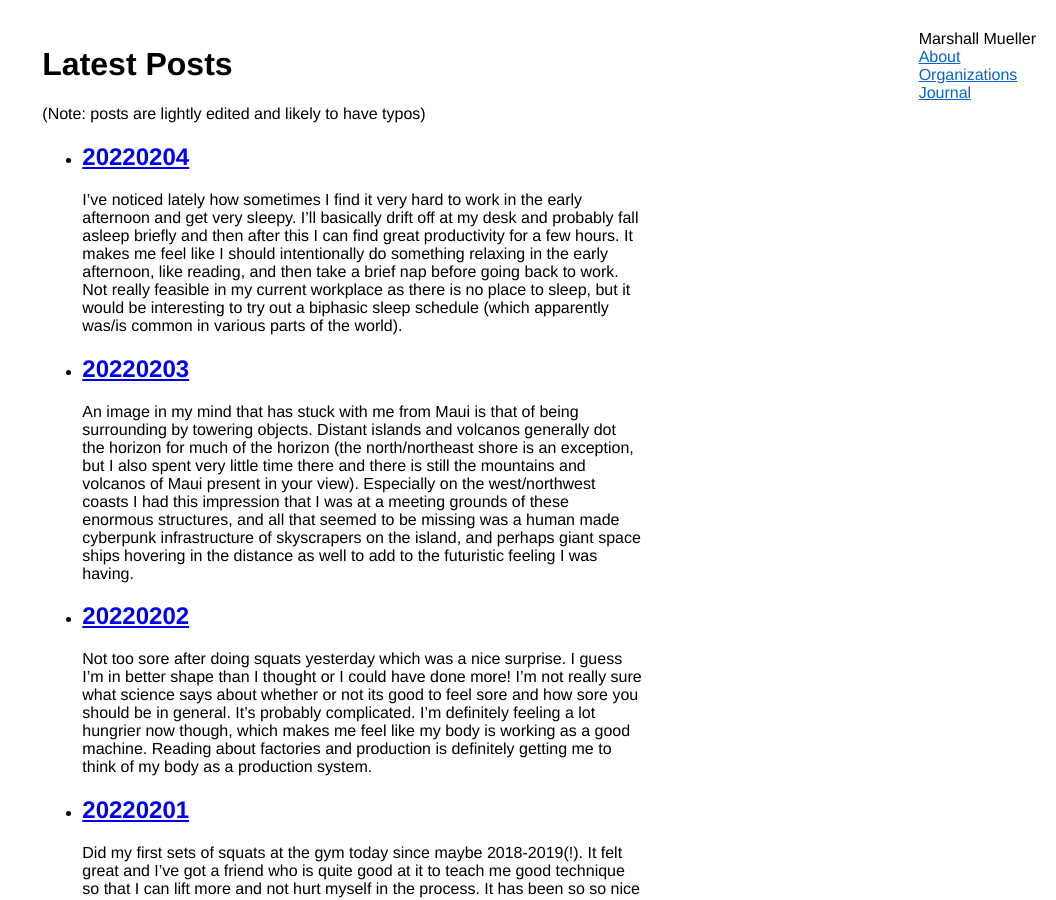
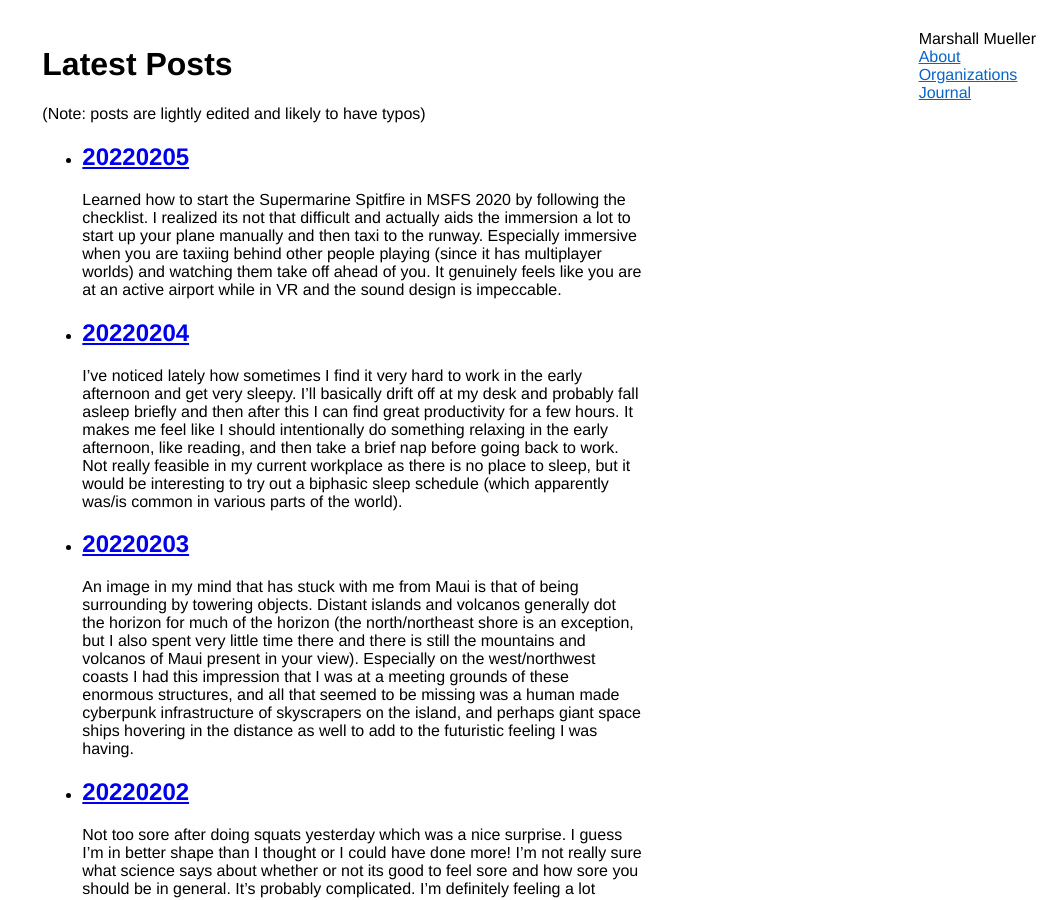
Before and after one commit to MarshMue/marshmue.github.io, a Jekyll site: the page built from posts.md, in a window 1280 px wide and 900 px high. Shown: the whole window, without its empty margins (224-1280 px from the left). Built offline with Jekyll 4.4.1, drawn with Linux system fonts in a browser that asks for light colours.

Commit message:
new post

```diff
--- /dev/null
+++ b/_posts/2022-02-05-19.md
@@ -0,0 +1,20 @@
+---
+title: 20220205
+layout: post
+---
+
+Learned how to start the Supermarine Spitfire in MSFS 2020 by following the checklist. I realized its not that difficult and actually aids the immersion a lot to start up your plane manually and then taxi to the runway. Especially immersive when you are taxiing behind other people playing (since it has multiplayer worlds) and watching them take off ahead of you. It genuinely feels like you are at an active airport while in VR and the sound design is impeccable.
+
+Some fun facts about the Spitfire:
+- Since you can't see straight ahead while taxiing the standard practice would be to move in S-curves in order to follow the guide lines
+- The canopy would be kept open during takeoff and landings so the pilot could escape more easily if there was an issue (the movie Dunkirk illustrates this)
+
+---
+
+**Daily Listening**
+
+[The Lawrence Of Arabia Soundtrack](https://open.spotify.com/album/5KchOX3Bg8MllmJFyCAh0c?si=H4CSmhn2QDuOL9qFHrE85w)
+
+**Daily Reading**
+
+In *Freedom's Forge* I learned how Ford made one of the first mass production systems for a large airplane - the B24 Liberator. To this day it remains one of the most produced planes of any kind. Its factory for assembly was nearly a mile long just outside of Detroit as well.
```
Also changed, not shown: _posts/2022-02-04-18.md (+2 -0 lines).
